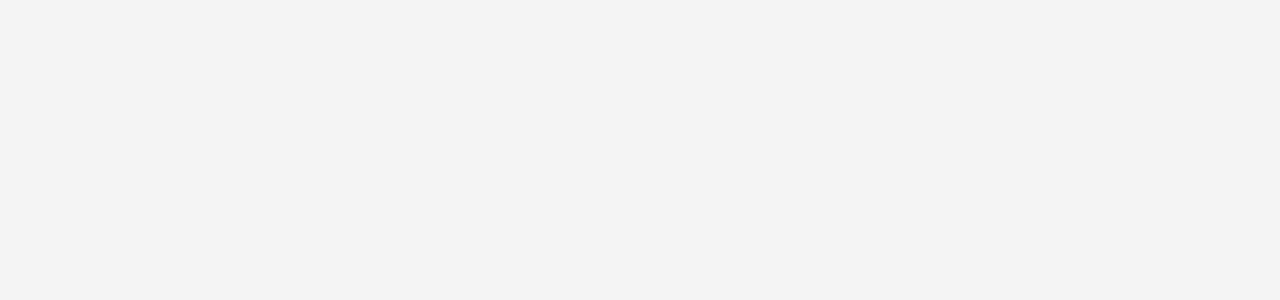
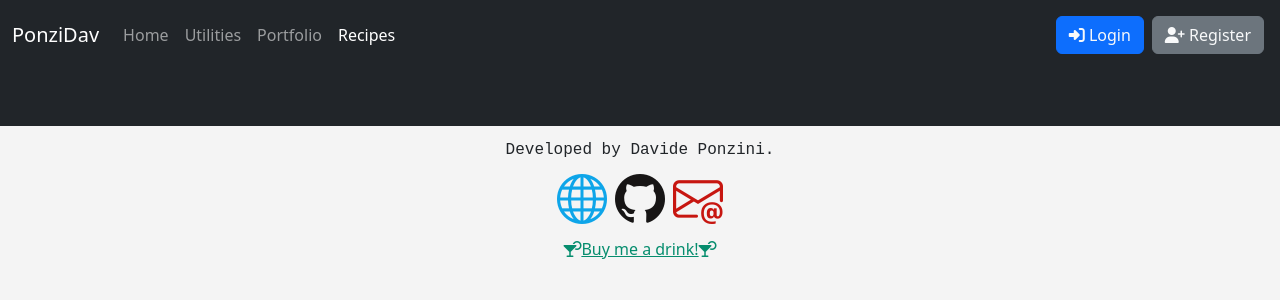
Before and after one commit to DavidePonzini/www, a React (Create React App) app in the folder webui/: page /recipes/carbonara/carbonara in a window 1280 px wide. Before the commit this address had no page. Shown: the top 300 px of the page. Built offline with nearby package versions, Linux system fonts and the light colour scheme.

Commit message:
navigation template for recipes

```diff
--- a/webui/src/components/Navbar.js
+++ b/webui/src/components/Navbar.js
@@ -28,6 +28,11 @@
                         <li className="nav-item">
                             <NavLink className={({ isActive }) => (isActive ? "nav-link active" : "nav-link")} to="/portfolio">
                                 Portfolio
+                            </NavLink>
+                        </li>
+                        <li className="nav-item">
+                            <NavLink className={({ isActive }) => (isActive ? 'nav-link active' : 'nav-link')} to="/recipes">
+                                Recipes
                             </NavLink>
                         </li>
 
--- /dev/null
+++ b/webui/src/components/recipes/RecipeLayout.js
@@ -0,0 +1,20 @@
+import { useSearchParams } from "react-router-dom";
+
+import SectionBackground from "../SectionBackground";
+
+function RecipeLayout({
+    title,
+}) {
+    const [searchParams] = useSearchParams();
+    const scale = searchParams.get('scale') || 1;
+
+    return (
+        <SectionBackground img={null}>
+            <h2>{title}</h2>
+
+            <p>Scale: {scale}</p>
+        </SectionBackground>
+    );
+}
+
+export default RecipeLayout;
--- a/webui/src/pages/App.js
+++ b/webui/src/pages/App.js
@@ -8,6 +8,7 @@
 import Login from './Login';
 import Register from './Register';
 import Admin from './admin/Admin';
+import RecipesRouter from './recipes/RecipesRouter';
 
 import useAuth from '../hooks/useAuth';
 
@@ -25,16 +26,23 @@
         <Router>
             <Routes>
                 <Route path='/'>
+                    {/* Home */}
                     <Route index element={<Home />} />
 
+                    {/* Utilities */}
                     <Route path='/utils'>
                         <Route index element={<Utilities />} />
                         <Route path='pwd-gen' element={<PwdGen />} />
                     </Route>
 
+                    {/* Portfolio */}
                     <Route path='/portfolio' element={<Portfolio />} />
 
+                    {/* Redirects */}
                     <Route path='/url/:url' element={<DynamicRedirect />} />
+
+                    {/* Recipes (has its own router) */}
+                    <Route path='/recipes/*' element={<RecipesRouter />} />
 
                     {isLoggedIn ? (
                         <>
--- a/webui/src/pages/Home.js
+++ b/webui/src/pages/Home.js
@@ -10,6 +10,7 @@
 import bgUtilities from '../res/html.jpg';
 import bgPortfolio from '../res/eggsorcist.png';
 import bgLensql from '../res/database.jpg';
+import bgRecipes from '../res/ragu-di-carne.jpg';
 
 function Home() {
     return (
@@ -24,6 +25,10 @@
 
                         <ItemCard title="Portfolio" href="/portfolio" img={bgPortfolio}>
                             Showcase of websites I developed
+                        </ItemCard>
+
+                        <ItemCard title="Recipes" href="/recipes" img={bgRecipes}>
+                            Personal collection of recipes
                         </ItemCard>
                     </Section>
                 </SectionBackground>
--- /dev/null
+++ b/webui/src/pages/recipes/RecipesRouter.js
@@ -0,0 +1,38 @@
+import { Route, Routes, Link } from 'react-router-dom';
+
+import Layout from '../../components/Layout';
+
+import Carbonara from './recipes/Carbonara';
+import SectionBackground from '../../components/SectionBackground';
+
+// List of all recipes
+function RecipeList() {
+    return (
+        <SectionBackground img={null}>
+            <h1>Primi</h1>
+            <ul>
+                <li><Link to='carbonara'>Carbonara</Link></li>
+            </ul>
+
+            <h1>Secondi</h1>
+            <ul>
+                {/* Future recipes go here */}
+            </ul>
+        </SectionBackground>
+    );
+}
+
+// Actual router, handles routing to individual recipes as well as the recipe list
+function RecipesRouter() {
+    return (
+        <Layout>
+            <Routes>
+                <Route index element={<RecipeList />} />
+
+                <Route path='carbonara' element={<Carbonara />} />
+            </Routes>
+        </Layout>
+    );
+}
+
+export default RecipesRouter;
--- /dev/null
+++ b/webui/src/pages/recipes/recipes/Carbonara.js
@@ -0,0 +1,11 @@
+import RecipeLayout from "../../../components/recipes/RecipeLayout";
+
+function Carbonara() {
+    return (
+        <RecipeLayout
+            title='Carbonara'
+        />
+    );
+}
+
+export default Carbonara;
```
Also changed, not shown: webui/src/res/ragu-di-carne.jpg (added), 1 other file (tests, documents, lock files or other folders).
